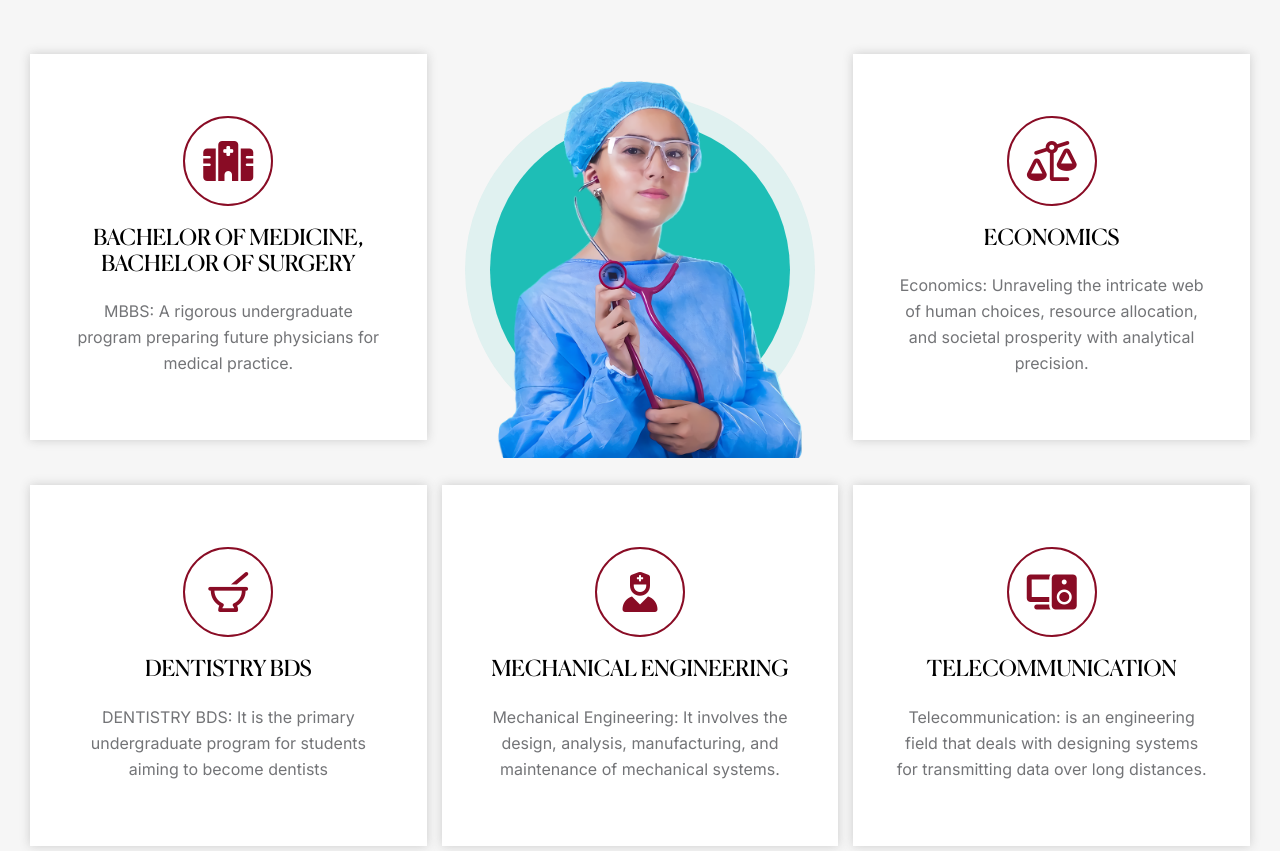
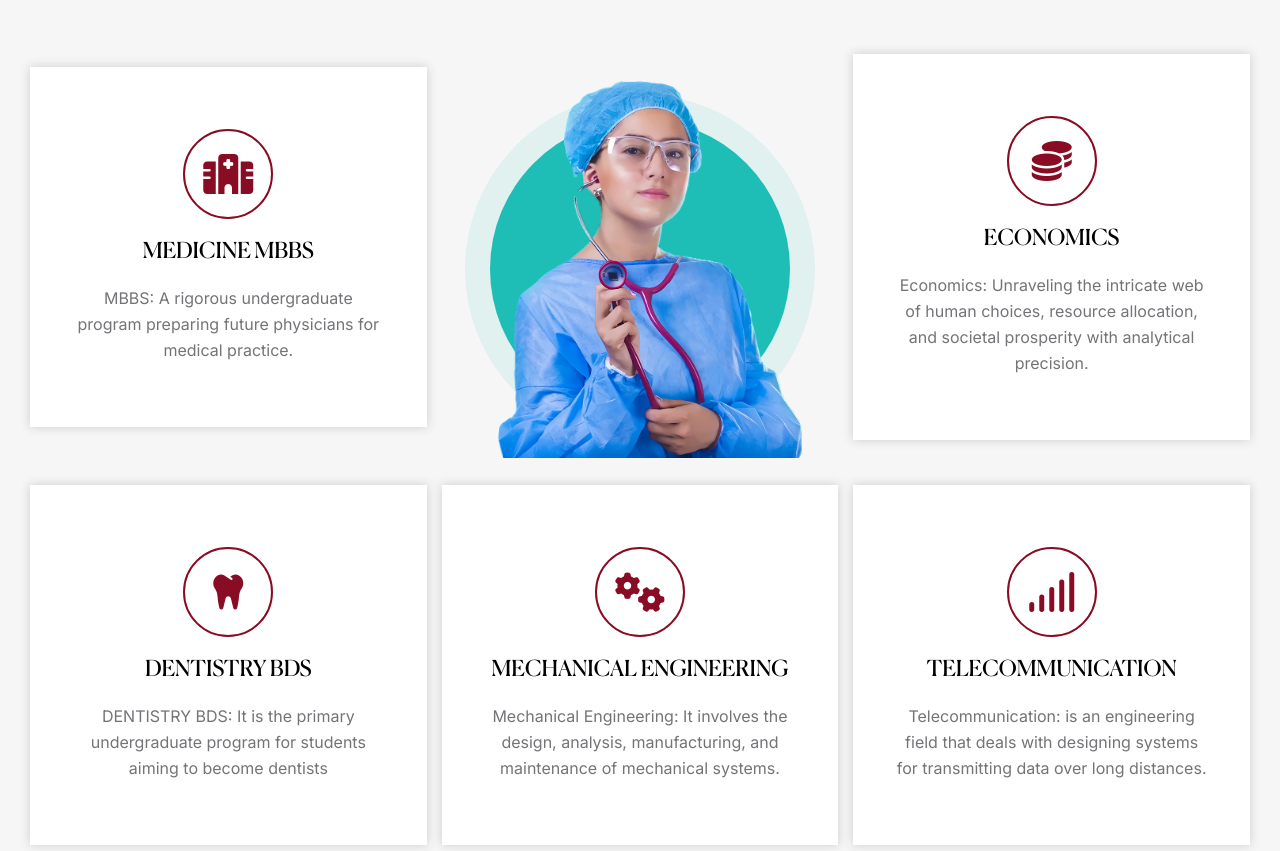
Before and after one commit to devops-89/nis, a plain HTML site: page index.html in a window 1280 px wide. Shown: the part 2160-3011 px from the top of the page. Drawn offline with nearby package versions, Linux system fonts and the light colour scheme.

Commit message:
added icons to the courses

```diff
--- a/index.html
+++ b/index.html
@@ -352,7 +352,7 @@
                                 <div class="col-md-4 col-sm-6 equal-height">
                                     <div class="itemmeid">
                                         <i class="fa-solid fa-hospital"></i>
-                                        <h4 class="">Bachelor of Medicine, Bachelor of Surgery </h4>
+                                        <h4 class="">Medicine MBBS</h4>
                                         <p>
                                             MBBS: A rigorous undergraduate program preparing future physicians for
                                             medical
@@ -371,7 +371,7 @@
                                 <!-- Single Item -->
                                 <div class="col-md-4 col-sm-6 equal-height">
                                     <div class="itemmeid">
-                                        <i class="fa-regular fa-scale-unbalanced"></i>
+                                        <i class="fas fa-coins"></i>
                                         <h4 class="">Economics</h4>
                                         <p>
                                             Economics: Unraveling the intricate web of human choices, resource
@@ -385,7 +385,7 @@
                                 <!-- Single Item -->
                         <div class="col-md-4 col-sm-6 equal-height">
                             <div class="itemmeid">
-                                <i class="fa-regular fa-mortar-pestle"></i>
+                                <i class="fas fa-tooth"></i>
                                 <h4 class="">Dentistry BDS</h4>
                                 <p>
                                   DENTISTRY BDS: It is the primary undergraduate program for students aiming to become dentists
@@ -397,7 +397,7 @@
                         <!-- Single Item -->
                         <div class="col-md-4 col-sm-6 equal-height">
                             <div class="itemmeid">
-                                <i class="fa-solid fa-user-nurse"></i>
+                                <i class="fas fa-gears"></i>
                                 <h4 class="">Mechanical Engineering
                                 </h4>
                                 <p>
@@ -410,7 +410,7 @@
                         <!-- Single Item -->
                         <div class="col-md-4 col-sm-6 equal-height">
                             <div class="itemmeid">
-                                <i class="fa-solid fa-computer-speaker"></i>
+                                <i class="fas fa-signal"></i>
                                 <h4 class="">Telecommunication</h4>
                                 <p>
                                     Telecommunication: is an engineering field that deals with designing systems for transmitting data over long distances.
```
